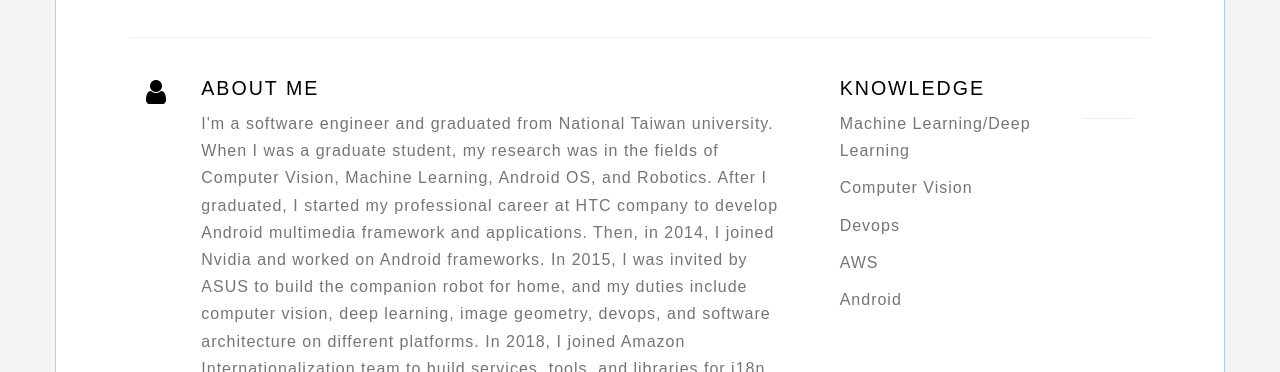
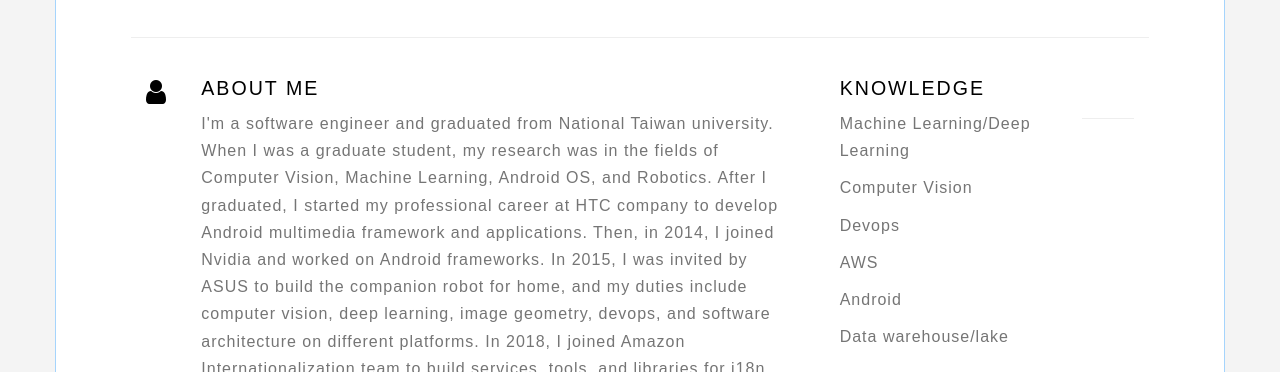
Before and after one commit to tzutalin/tzutalin.github.io, a plain HTML site: page index.html in a window 1280 px wide. Shown: the part 428-800 px from the top of the page. Drawn offline with nearby package versions, Linux system fonts and the light colour scheme; a script that the page names is missing.

Commit message:
Update index.html

```diff
--- a/index.html
+++ b/index.html
@@ -240,6 +240,7 @@
                     <p>Devops</p>
                     <p>AWS</p>
                     <p>Android</p>
+                    <p>Data warehouse/lake</p>
             </div><!--tech knowledge end-->
             <hr>
 
```
